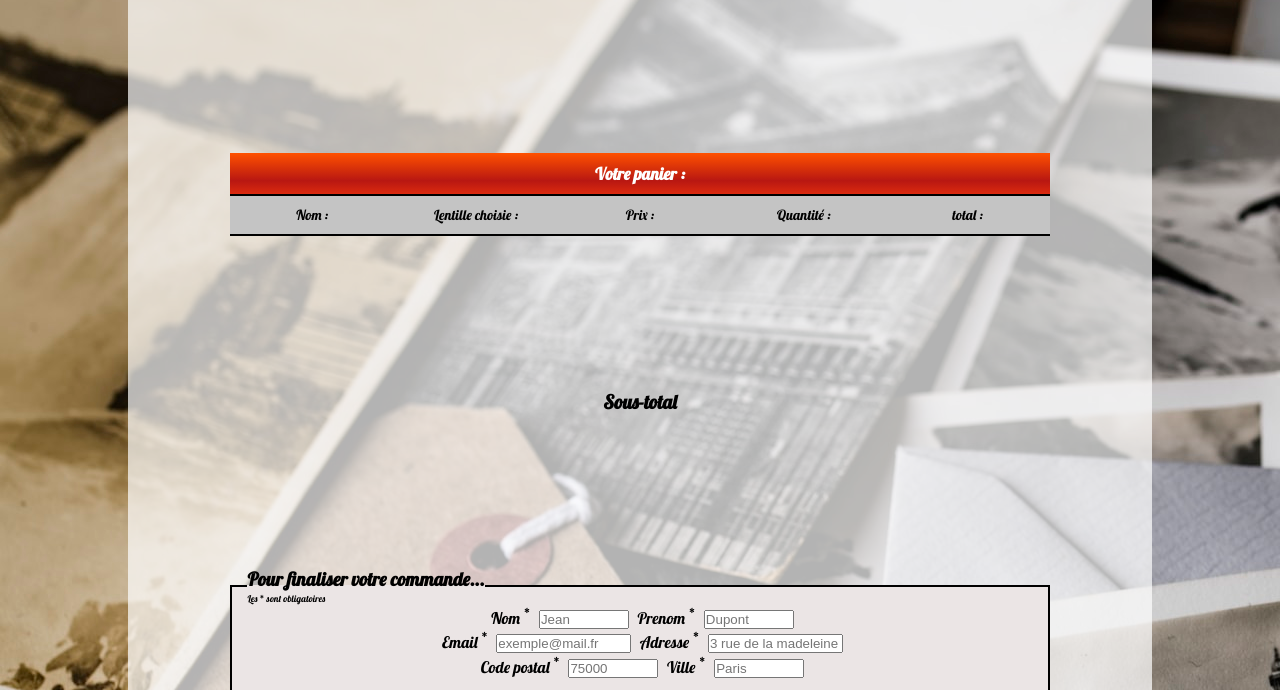
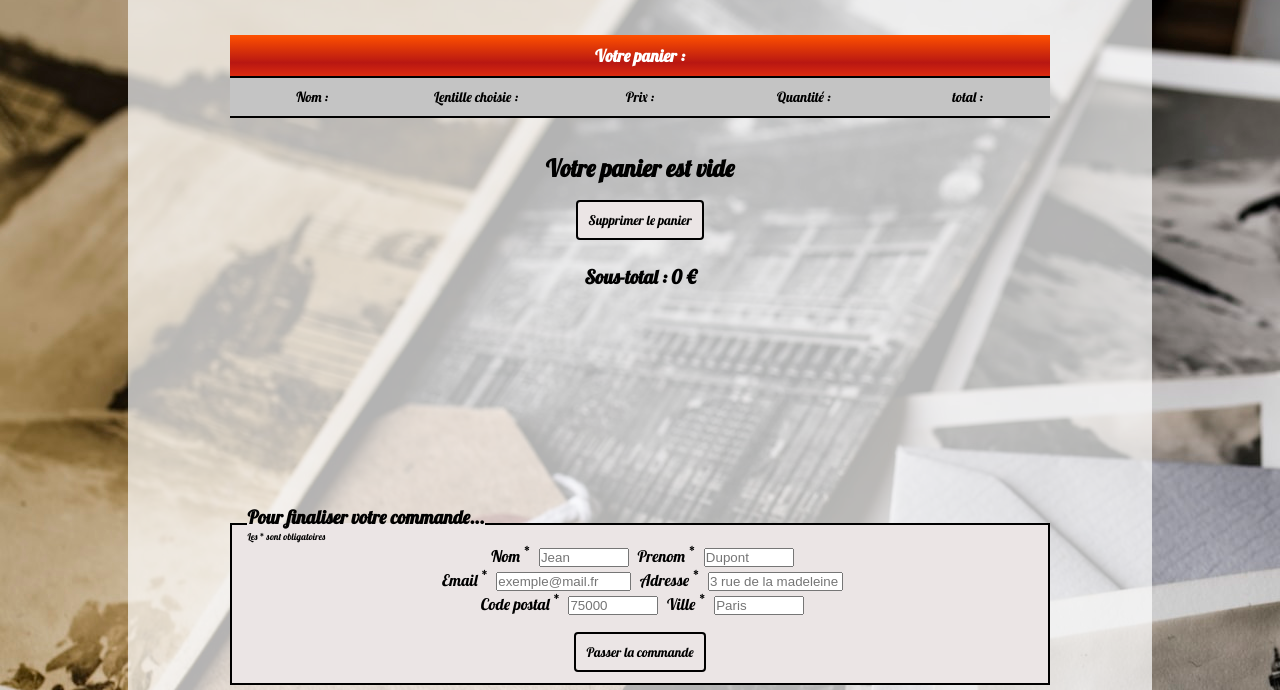
Before and after one commit to xHuginn/Orinoco, a plain HTML site: page panier.html in a window 1280 px wide. Shown: the part 110-800 px from the top of the page. Drawn offline with Linux system fonts and the light colour scheme; a web font is replaced by a local one.

Commit message:
ajout suppression panier

```diff
--- a/css/panier.css
+++ b/css/panier.css
@@ -20,15 +20,12 @@ table {
     width: 80%;
     max-width: 1350px;
     text-align: center;
-    margin: auto;
+    margin: 35px auto;
   }
   .recap--commande td, .recap--commande th {
     border-bottom: 2px solid #000;
     padding: 10px 0;
     width: 20%;
-  }
-
-  #picAndName {
   }
 
   .recap--commande tbody td {
@@ -167,7 +164,10 @@ button:hover {
 
 }
 
-
+#deleteForm {
+  margin-top: 0;
+  margin-bottom: 25px;
+}
 
 
 
@@ -179,3 +179,6 @@ button:hover {
   width: 80%;
   margin: 16px auto;
 }
+
+.emptyCart {
+}
--- a/javascript/index.js
+++ b/javascript/index.js
@@ -93,7 +93,7 @@ function link(card, name, id) {
     let link = document.createElement('input')
     link.type="button"
     link.value="Découvrir"
-    link.addEventListener('click', ll => {
+    link.addEventListener('click', decouvrir => {
         // met le nom en sessionStorage ?
         localStorage.setItem('name', name)
         // met l'id en sessionStorage ?
--- a/javascript/panier.js
+++ b/javascript/panier.js
@@ -5,8 +5,16 @@ let testPanier = JSON.parse(panier)
 console.log(JSON.parse(panier));
 
 function panierContent() {
+
+    if (testPanier === null) {
+        console.log('panier vide');
+        let cart = `<h2 class="emptyCart">Votre panier est vide</h2>`
+
+        emptyCart.innerHTML += cart;
+    } else {
+
         for (let camera of testPanier) {
-  console.log('test2');
+            console.log('panier plein');
             let cart =
             //   HTML de la card
                   `<tr id="panierContent">
@@ -20,13 +28,23 @@ function panierContent() {
                   </tr>`;
                   tbody.innerHTML += cart;
                 }
+    }
+
+
+
+
       // td class="totalCamera">${camera.number * parseInt(camera.price)}€</td>
 }
 panierContent()
 
 function ajoutTotalPrice() {
+    let total = 0
+    if (testPanier === null) {
+        console.log('panier vide');
+        let emptyCart = `0 €`
 
-let total = 0
+        totalCameras.innerHTML += emptyCart;
+    } else {
 
         for (let camera of testPanier) {
 
@@ -37,10 +55,24 @@ let total = 0
         }
         totalCameras.innerHTML += total + ' €'
     }
+
+
+
+
+
+
+
+
+
+
+}
 ajoutTotalPrice()
 
 
-
+function supprimerPanier() {
+    localStorage.clear()
+    window.location.reload()
+}
 
 
 // function total() {
--- a/panier.html
+++ b/panier.html
@@ -67,11 +67,17 @@
         <td id="total">total :</td>
       </tr>
     </tbody>
-
     </table>
 
+    <div id="emptyCart"></div>
+
+    <form id="deleteForm">
+      <button onclick="supprimerPanier()" type="button">Supprimer le panier</button>
+    </form>
+
+
 <div id="recapTotal" class="recap--total">
-    <h3 id="totalCameras">Sous-total </h3>
+    <h3 id="totalCameras">Sous-total : </h3>
 </div>
 
 
```
Also changed, not shown: 1 other file. Lines whose indentation alone changed are shown as unchanged.
